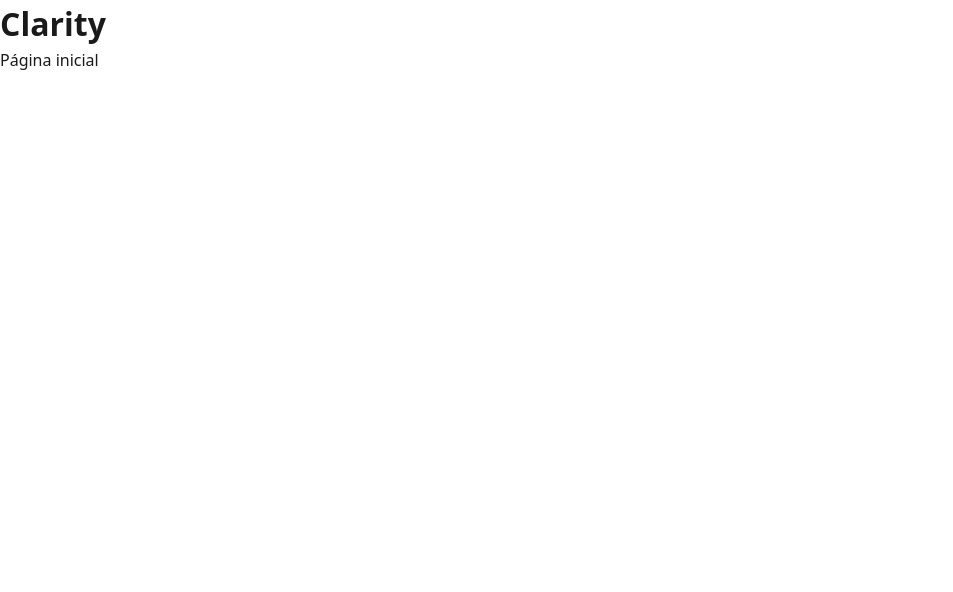
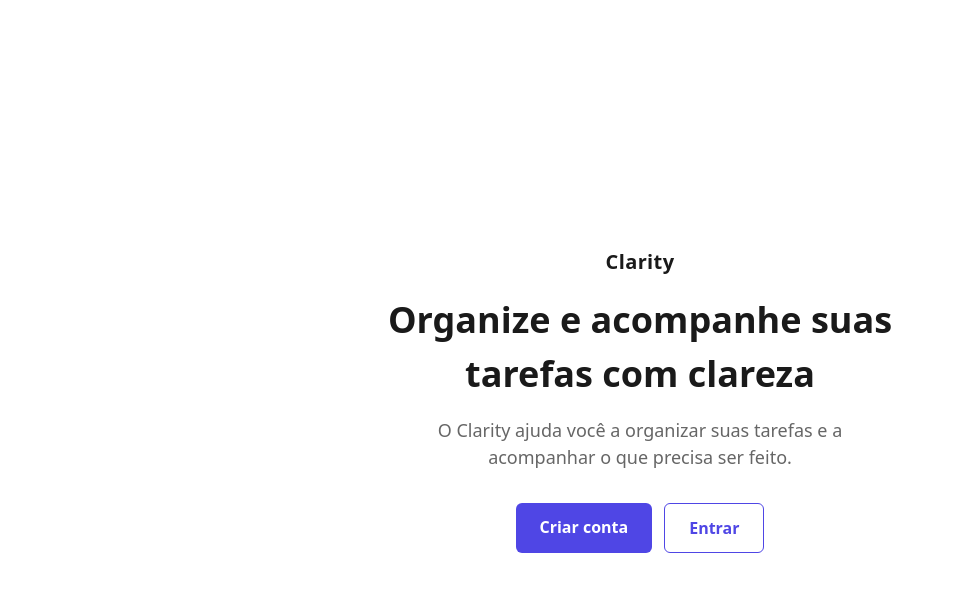
Before and after one commit to juniormps/clarity, a React (Vite) app in the folder client/: page / in a window 1280 px wide. Shown: the top 592 px of the page, without its empty margins (0-953 px from the left). Built offline with nearby package versions, Linux system fonts and the light colour scheme; no server answers.

Commit message:
feat(home): reformula landing page com proposta e CTAs
- adiciona título e descrição da proposta do produto
- inclui botões de ação para criar conta e entrar
- estiliza a página com CSS Module
- adiciona testes da HomePage
- atualiza teste de roteamento para o novo título

```diff
--- /dev/null
+++ b/client/src/pages/HomePage.module.css
@@ -0,0 +1,56 @@
+.main {
+  display: flex;
+  flex-direction: column;
+  align-items: center;
+  justify-content: center;
+  min-height: 100vh;
+  padding: 2rem;
+  text-align: center;
+}
+
+.brand {
+  font-size: 1.25rem;
+  font-weight: 700;
+  letter-spacing: 0.02em;
+  margin-bottom: 1rem;
+}
+
+.title {
+  font-size: 2.25rem;
+  font-weight: 700;
+  max-width: 32rem;
+  margin-bottom: 1rem;
+}
+
+.description {
+  font-size: 1.125rem;
+  color: #666;
+  max-width: 32rem;
+  margin-bottom: 2rem;
+}
+
+.actions {
+  display: flex;
+  flex-wrap: wrap;
+  justify-content: center;
+  gap: 0.75rem;
+}
+
+.primary,
+.secondary {
+  display: inline-block;
+  padding: 0.75rem 1.5rem;
+  border-radius: 0.375rem;
+  font-weight: 600;
+  text-decoration: none;
+}
+
+.primary {
+  background-color: #4f46e5;
+  color: #ffffff;
+}
+
+.secondary {
+  border: 1px solid #4f46e5;
+  color: #4f46e5;
+}
--- a/client/src/pages/HomePage.tsx
+++ b/client/src/pages/HomePage.tsx
@@ -1,8 +1,28 @@
+import { Link } from "react-router-dom";
+import styles from "./HomePage.module.css";
+
 function HomePage() {
     return (
-        <main>
-            <h1>Clarity</h1>
-            <p>Página inicial</p>
+        <main className={styles.main}>
+            <p className={styles.brand}>Clarity</p>
+
+            <h1 className={styles.title}>
+                Organize e acompanhe suas tarefas com clareza
+            </h1>
+
+            <p className={styles.description}>
+                O Clarity ajuda você a organizar suas tarefas e a acompanhar o que
+                precisa ser feito.
+            </p>
+
+            <div className={styles.actions}>
+                <Link className={styles.primary} to="/register">
+                    Criar conta
+                </Link>
+                <Link className={styles.secondary} to="/login">
+                    Entrar
+                </Link>
+            </div>
         </main>
     );
 }
```
Also changed, not shown: 2 other files (tests, documents, lock files or other folders).
